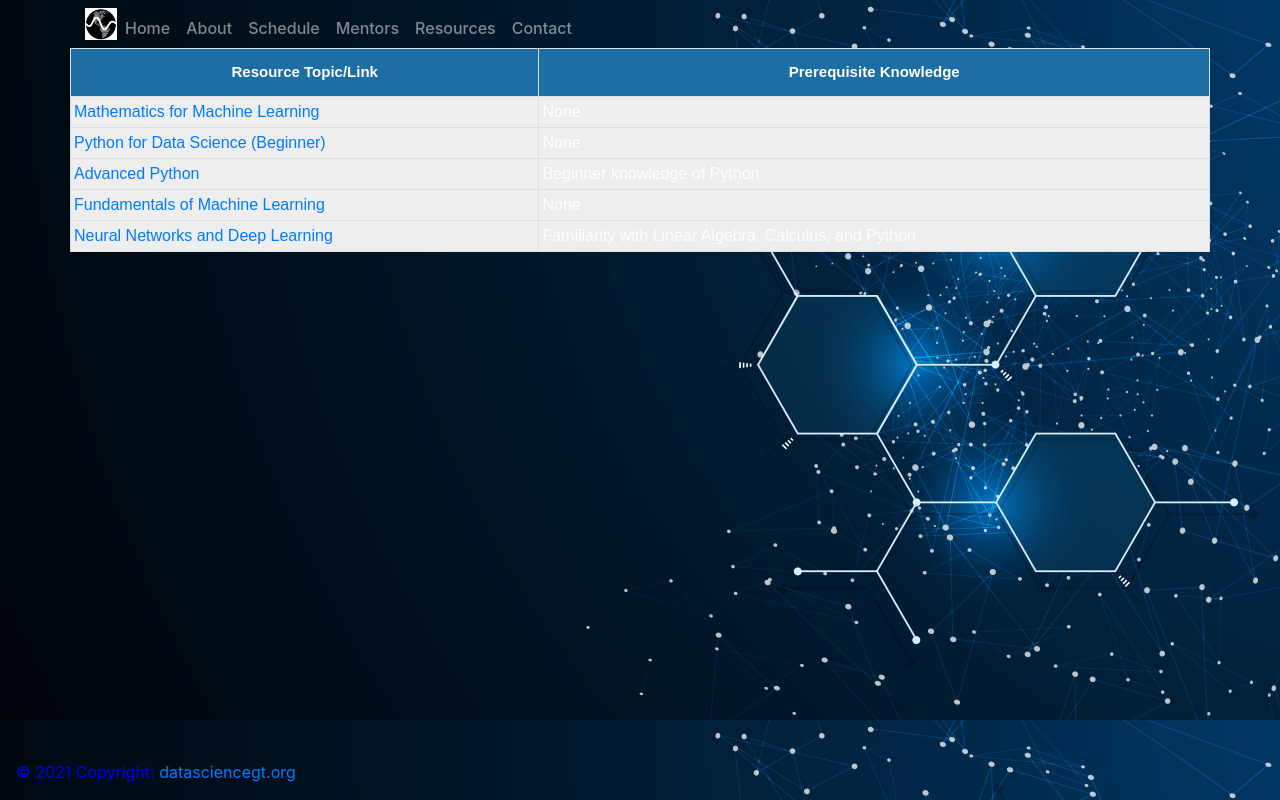
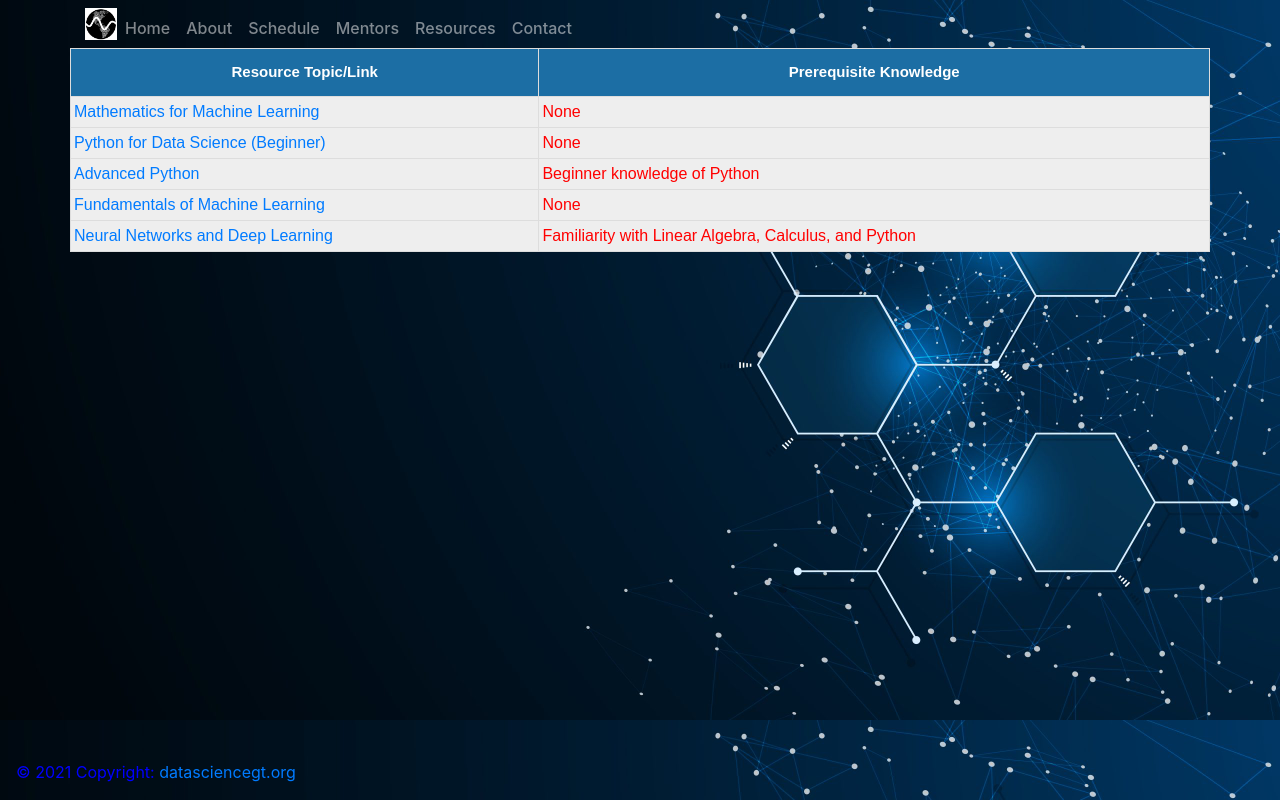
Before and after one commit to DSGT-Bootcamp/DSGTBootcampWebpage, a React (Create React App) app: page /resources in a window 1280 px wide. Built offline with nearby package versions, Linux system fonts and the light colour scheme.

Commit message:
resource table changes

```diff
--- a/src/components/ResourceTable.js
+++ b/src/components/ResourceTable.js
@@ -13,23 +13,23 @@ class ResourceTable extends React.Component {
                 <tbody>
                 <tr>
                     <td> <a href = "https://mml-book.github.io/book/mml-book.pdf">Mathematics for Machine Learning</a></td>
-                    <td>None</td>
+                    <td><text style={{ color: 'red' }}>None</text></td>
                 </tr>
                 <tr>
                     <td><a href="https://www.youtube.com/watch?v=LHBE6Q9XlzI">Python for Data Science (Beginner)</a></td>
-                    <td>None</td>
+                    <td><text style={{ color: 'red' }}>None</text></td>
                 </tr>
                 <tr>
                     <td><a href = "https://www.youtube.com/watch?v=HGOBQPFzWKo&list=RDCMUC8butISFwT-Wl7EV0hUK0BQ&index=6">Advanced Python</a></td>
-                    <td>Beginner knowledge of Python</td>
+                    <td><text style={{ color: 'red' }}>Beginner knowledge of Python</text></td>
                 </tr>
                 <tr>
                     <td><a href="https://towardsdatascience.com/machine-learning-basics-part-1-a36d38c7916">Fundamentals of Machine Learning</a></td>
-                    <td>None</td>
+                    <td><text style={{ color: 'red' }}>None</text></td>
                 </tr>
                 <tr>
                     <td><a href="https://neuralnetworksanddeeplearning.com/index.html">Neural Networks and Deep Learning</a></td>
-                    <td>Familiarity with Linear Algebra, Calculus, and Python</td>
+                    <td><text style={{ color: 'red' }}>Familiarity with Linear Algebra, Calculus, and Python</text></td>
                 </tr>
                 </tbody>
             </table>
```
